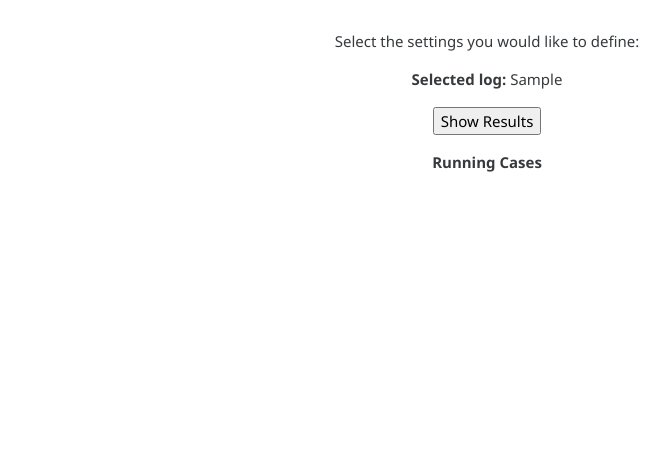
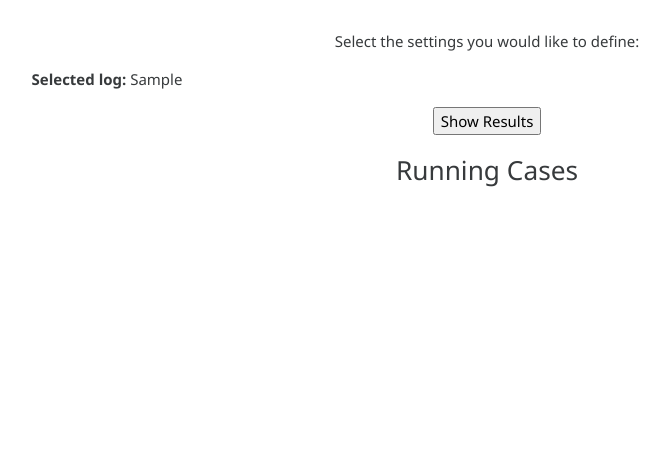
Before and after one commit to japoveda10/lstm_ui, a Django app: template lstm/templates/log/predict.html in a window 1280 px wide. Shown: the part 268-723 px from the top of the page, without its empty margins (153-823 px from the left). Run offline with Django 3.2, Linux system fonts and the light colour scheme; the template is opened without the code that fills it: most values are stand-ins (such as "Sample title", 1, 10 or a date in 2020); some libraries are stand-ins or nearby versions.

Commit message:
Improved predict.html style

```diff
--- a/lstm/static/css/main.css
+++ b/lstm/static/css/main.css
@@ -10,6 +10,11 @@ iframe {
   border: 3px solid #73AD21;
   padding: 10px;
   display: block;
+}
+
+label {
+  padding-right: 10px;
+  font-weight: bold;
 }
 
 .bodyParagraph {
@@ -38,3 +43,7 @@ iframe {
   width: 100%;
   height: 60px;
 }
+
+#options {
+  padding-bottom: 20px;
+}
--- a/lstm/templates/log/predict.html
+++ b/lstm/templates/log/predict.html
@@ -37,19 +37,25 @@
 {% block content %}
 <p id="instructions" class="text-center">Select the settings you would like to define:</p>
 
-<div id="options" class="text-center">
-    <p><b>Selected log: </b>{{ selectedLog }}</p>
-    {{ trained_models_form }}
-    <p></p>
-    {{ postprocessing_technique_form }}
-    <p></p>
-    <input type="submit" value="Show Results" name="Show Results"/>
+<div id="options" class="container text-center">
+    <div class="row">
+        <div class="col-sm">
+            <p><b>Selected log: </b>{{ selectedLog }}</p>
+        </div>
+        <div class="col-sm">
+            {{ trained_models_form }}
+        </div>
+        <div class="col-sm">
+            {{ postprocessing_technique_form }}
+        </div>
+    </div>
+    <div class="row justify-content-center">
+        <input type="submit" value="Show Results" name="Show Results"/>
+    </div>
 </div>
 
-<p></p>
-
 <div id="options" class="text-center">
-    <p><b>Running Cases</b></p>
+    <h3><b>Running Cases</b></h3>
 </div>
 
 {% endblock %}
```
